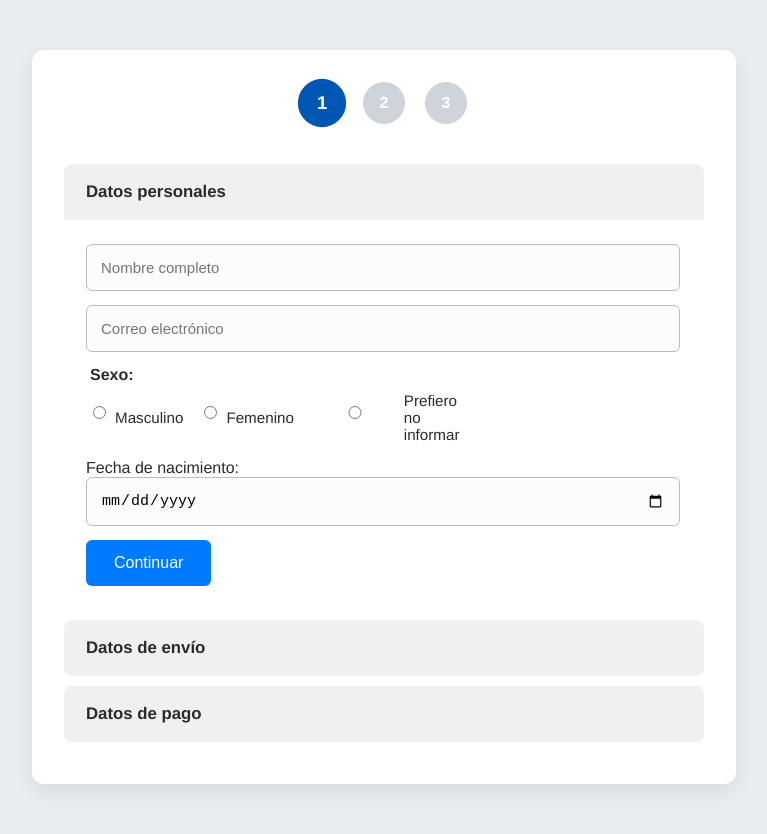
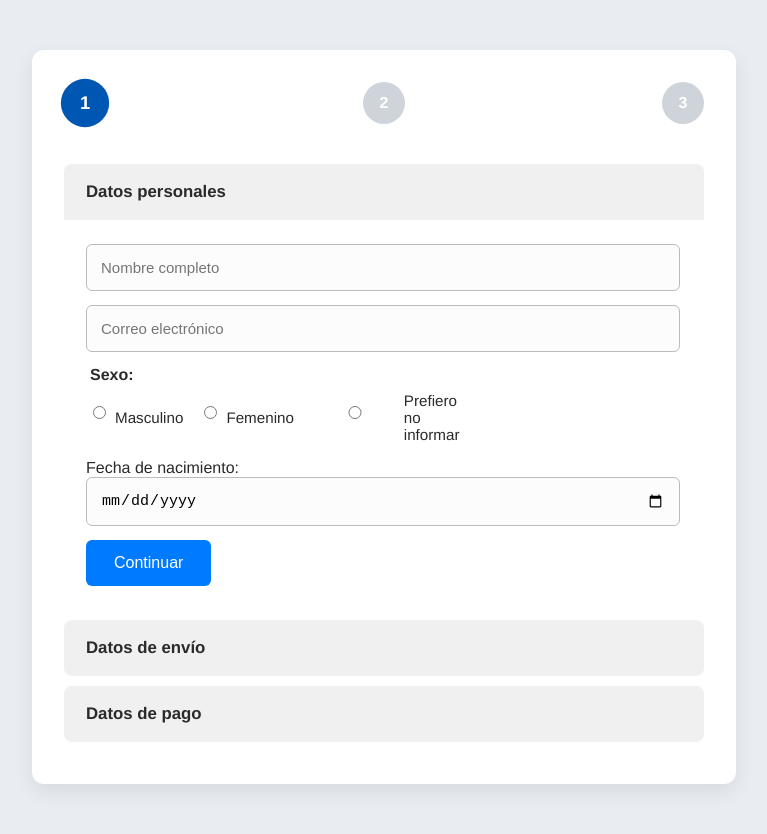
Before and after one commit to Anizakis/Act.2-Formulario, a website: page index.html in a window 1280 px wide. Shown: the whole page, without its empty margins (256-1023 px from the left). Drawn offline with Linux system fonts and the light colour scheme.

Commit message:
Steppers separados

```diff
--- a/styles.css
+++ b/styles.css
@@ -19,7 +19,7 @@ body {
 /* Estilos del paso a paso (stepper) */
 .stepper {
   display: flex; /* Coloca los pasos en línea */
-  justify-content: center; /* Centra los pasos horizontalmente */
+  justify-content: space-between; /* Centra los pasos horizontalmente */
   gap: 20px; /* Espaciado entre pasos */
   margin-bottom: 40px; /* Separación con el acordeón */
 }
```
